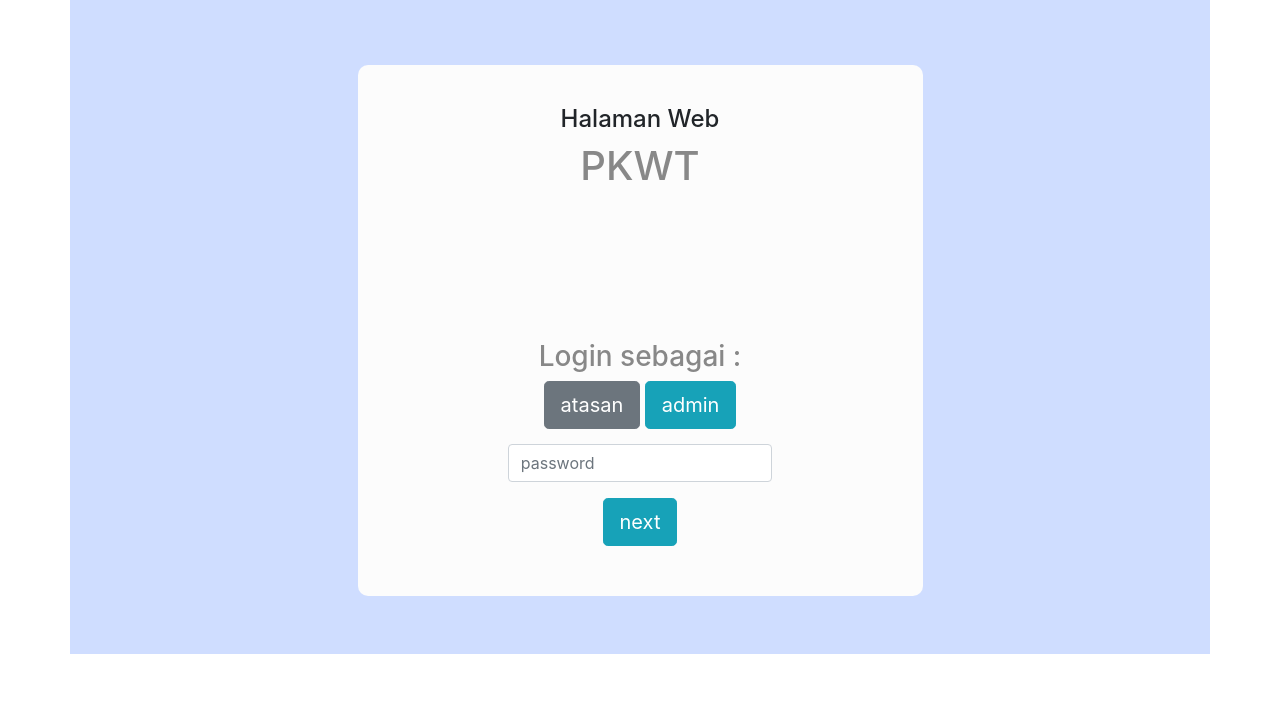
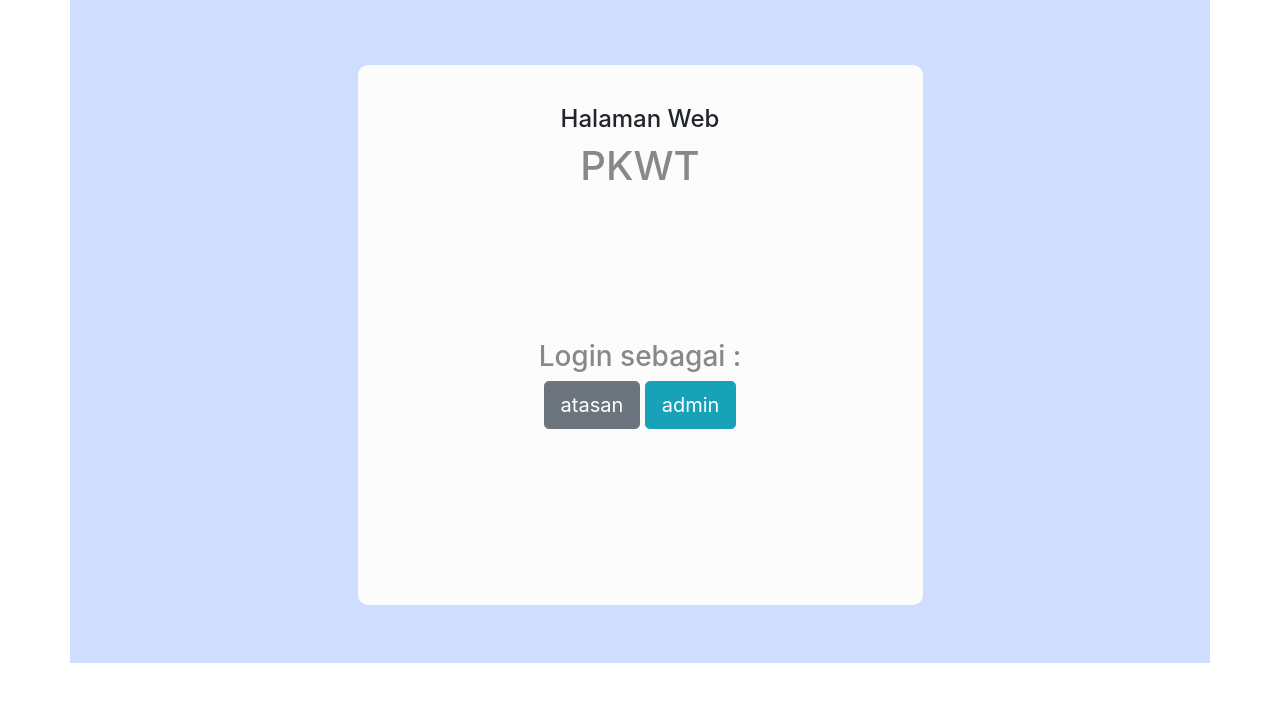
Before and after one commit to turtletear/web-evaluasi-LEN, a PHP site: the page made by landing page.html in a window 1280 px wide. Shown: the top 702 px of the page. Run offline with PHP 8.4, Linux system fonts and the light colour scheme.

Commit message:
landing page complete, javascript oke

```diff
--- a/assets/style/style1.css
+++ b/assets/style/style1.css
@@ -1,7 +1,7 @@
 .main_bgr {
     background-color: #CFDDFF;
     padding: 5px 5px 5px 5px;
-    height: auto;
+    height: 663px;
 }
 
 .div_center {
@@ -17,4 +17,5 @@
     padding: 40px 3px 50px 3px;
     width: 50%;
     margin: auto;
+    height: 540px;
 }
--- a/landing page.html
+++ b/landing page.html
@@ -30,16 +30,16 @@
                         <div class="row div_center" style="margin-top: 150px;">
                             <h3><font color="#888888"> Login sebagai : </font> </h3>
                         </div>
-                        <button class="btn btn-secondary btn-lg"> atasan</button>
+                        <button class="btn btn-secondary btn-lg" onclick="hide_atasan()"> atasan</button>
                         <button class="btn btn-info btn-lg"> admin</button>
 
-                        <div id="inp_atasan" class="row div_center" style="width: 50%; margin-top: 15px;">
+                        <div id="inp_atasan" class="row div_center" style="width: 50%; margin-top: 15px; display: none;">
                             <div class="input-group mb-3">
                                 <input placeholder="password" type="text" class="form-control" aria-label="Sizing example input" aria-describedby="inputGroup-sizing-default">
                             </div>
                         </div>
 
-                        <button class="btn btn-info btn-lg"> next</button>
+                        <button class="btn btn-info btn-lg" id="btn_nxt" style="display: none;"> login</button>
 
 
                     </div>
@@ -51,7 +51,19 @@
         <!-- end main content -->
 
 
-
+    <script>
+        function hide_atasan() {
+            var x = document.getElementById("inp_atasan");
+            var y = document.getElementById("btn_nxt");
+            if (x.style.display === "none" && y.style.display === "none") {
+                x.style.display = "block";
+                y.style.display = "inline";
+            } else {
+                x.style.display = "none";
+                y.style.display = "none";
+            }
+        }
+    </script>
     <script src="assets/js/jquery-3.5.1.slim.min.js"></script>
     <script src="assets/js/popper.min.js"></script>
     <script src="assets/js/bootstrap.min.js"></script>
```
